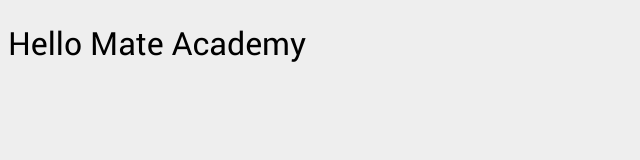
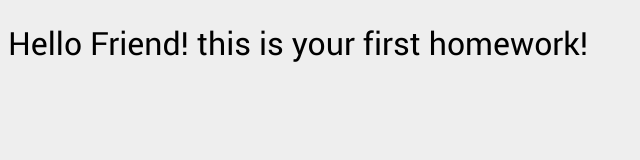
Before and after one commit to advfromua/vlady, a website built with Parcel: page src/index.html in a window 1280 px wide. Shown: the whole page, without its empty margins (0-640 px from the left). Built offline with nearby package versions, Linux system fonts and the light colour scheme.

Commit message:
First commit

```diff
--- a/src/index.html
+++ b/src/index.html
@@ -7,7 +7,7 @@
     <link rel="stylesheet" href="./styles/main.scss">
   </head>
   <body>
-    <h1>Hello Mate Academy</h1>
+    <h1>Hello Friend! this is your first homework!</h1>
     <script type="text/javascript" src="scripts/main.js"></script>
   </body>
 </html>
```
